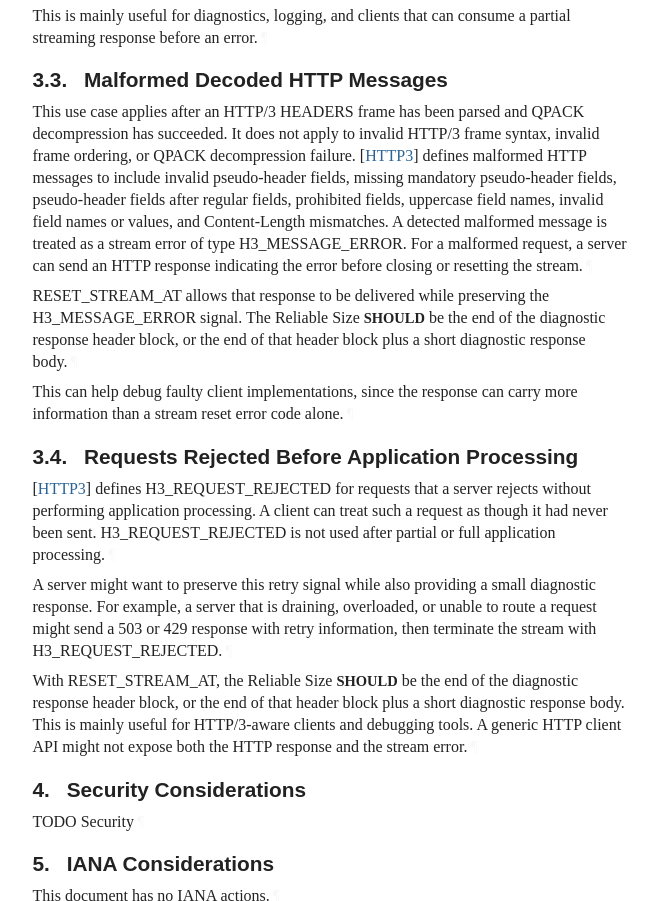
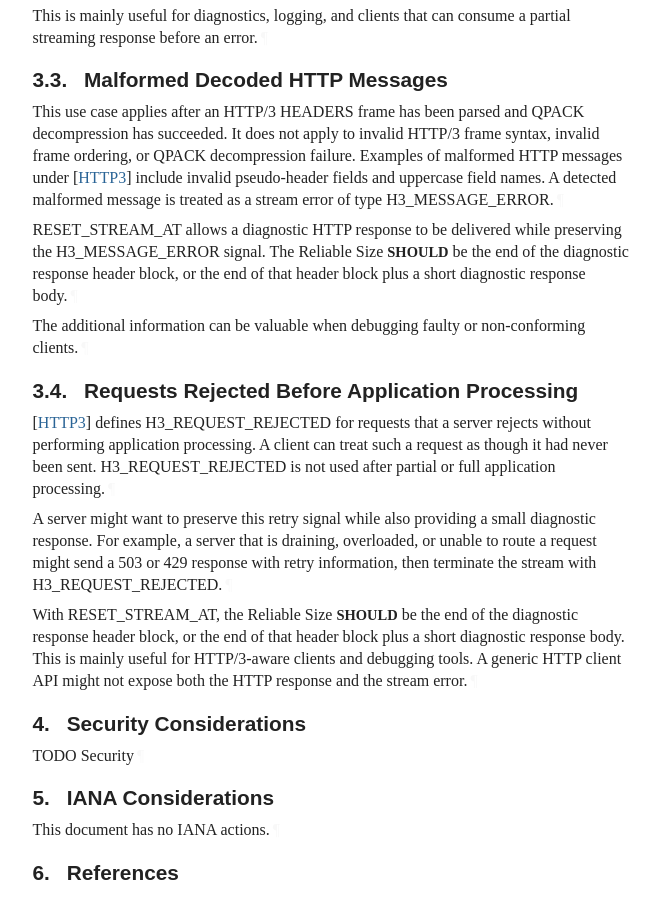
Before and after one commit to marten-seemann/draft-seemann-httpbis-reset-stream-at, a plain HTML site: page draft-seemann-httpbis-reset-stream-at.html in a window 1280 px wide. Shown: the part 2015-2916 px from the top of the page, without its empty margins (92-752 px from the left). Drawn offline with Linux system fonts and the light colour scheme; a web font is replaced by a local one.

Commit message:
Script updating gh-pages from 8af769b. [ci skip]

```diff
--- a/draft-seemann-httpbis-reset-stream-at.html
+++ b/draft-seemann-httpbis-reset-stream-at.html
@@ -1290,19 +1290,16 @@ partial streaming response before an error.<a href="#section-3.2-3" class="pilcr
         </h3>
 <p id="section-3.3-1">This use case applies after an HTTP/3 HEADERS frame has been parsed and QPACK
 decompression has succeeded.  It does not apply to invalid HTTP/3 frame syntax,
-invalid frame ordering, or QPACK decompression failure. <span>[<a href="#HTTP3" class="cite xref">HTTP3</a>]</span> defines
-malformed HTTP messages to include invalid pseudo-header fields, missing
-mandatory pseudo-header fields, pseudo-header fields after regular fields,
-prohibited fields, uppercase field names, invalid field names or values, and
-Content-Length mismatches.  A detected malformed message is treated as a stream
-error of type H3_MESSAGE_ERROR.  For a malformed request, a server can send an
-HTTP response indicating the error before closing or resetting the stream.<a href="#section-3.3-1" class="pilcrow">¶</a></p>
-<p id="section-3.3-2">RESET_STREAM_AT allows that response to be delivered while preserving the
-H3_MESSAGE_ERROR signal.  The Reliable Size <span class="bcp14">SHOULD</span> be the end of the diagnostic
-response header block, or the end of that header block plus a short diagnostic
-response body.<a href="#section-3.3-2" class="pilcrow">¶</a></p>
-<p id="section-3.3-3">This can help debug faulty client implementations, since the response can carry
-more information than a stream reset error code alone.<a href="#section-3.3-3" class="pilcrow">¶</a></p>
+invalid frame ordering, or QPACK decompression failure.  Examples of malformed
+HTTP messages under <span>[<a href="#HTTP3" class="cite xref">HTTP3</a>]</span> include invalid pseudo-header fields and uppercase
+field names.  A detected malformed message is treated as a stream error of type
+H3_MESSAGE_ERROR.<a href="#section-3.3-1" class="pilcrow">¶</a></p>
+<p id="section-3.3-2">RESET_STREAM_AT allows a diagnostic HTTP response to be delivered while
+preserving the H3_MESSAGE_ERROR signal.  The Reliable Size <span class="bcp14">SHOULD</span> be the end of
+the diagnostic response header block, or the end of that header block plus a
+short diagnostic response body.<a href="#section-3.3-2" class="pilcrow">¶</a></p>
+<p id="section-3.3-3">The additional information can be valuable when debugging faulty or
+non-conforming clients.<a href="#section-3.3-3" class="pilcrow">¶</a></p>
 </section>
 </div>
 <div id="requests-rejected-before-application-processing">
```
Also changed, not shown: draft-seemann-httpbis-reset-stream-at.txt.
